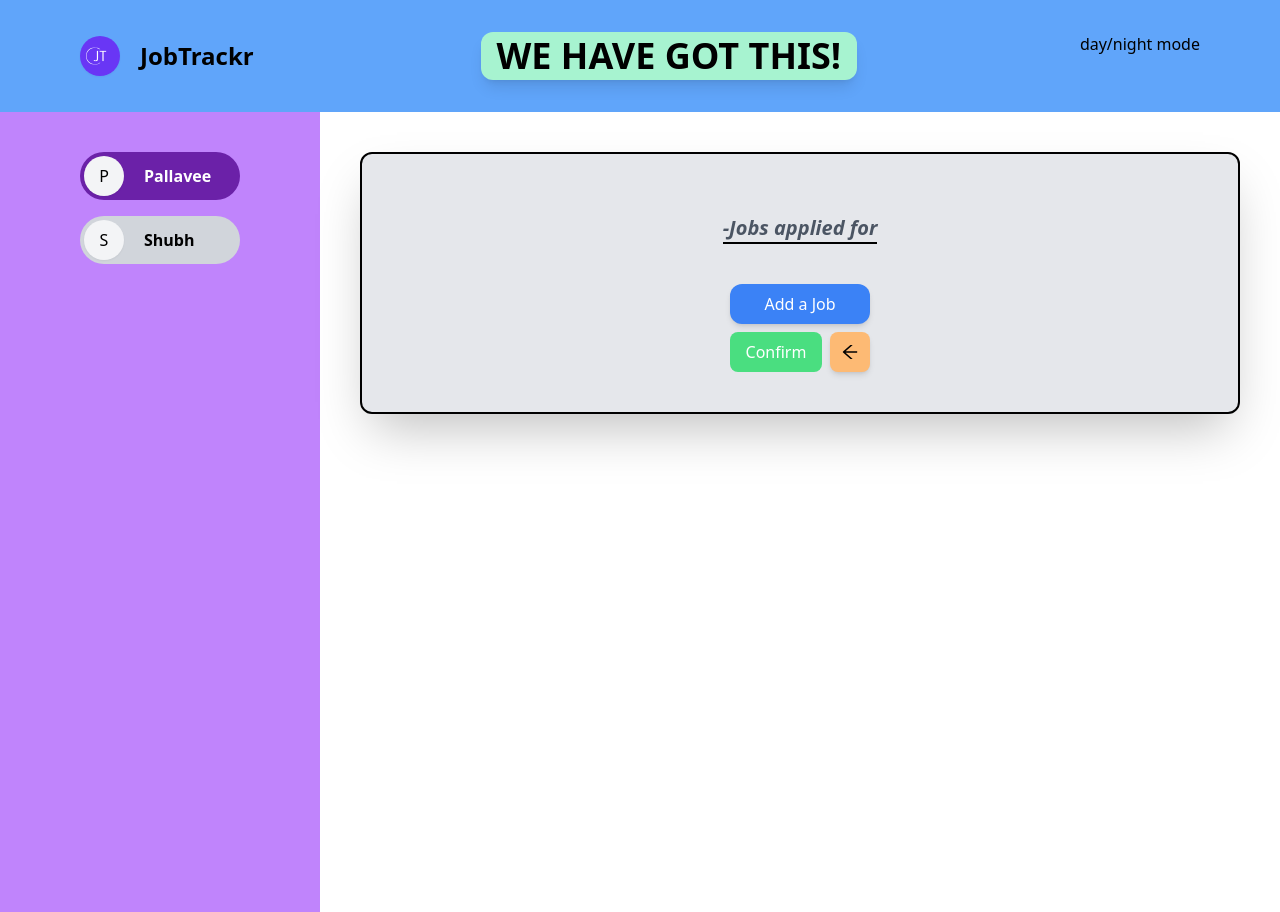
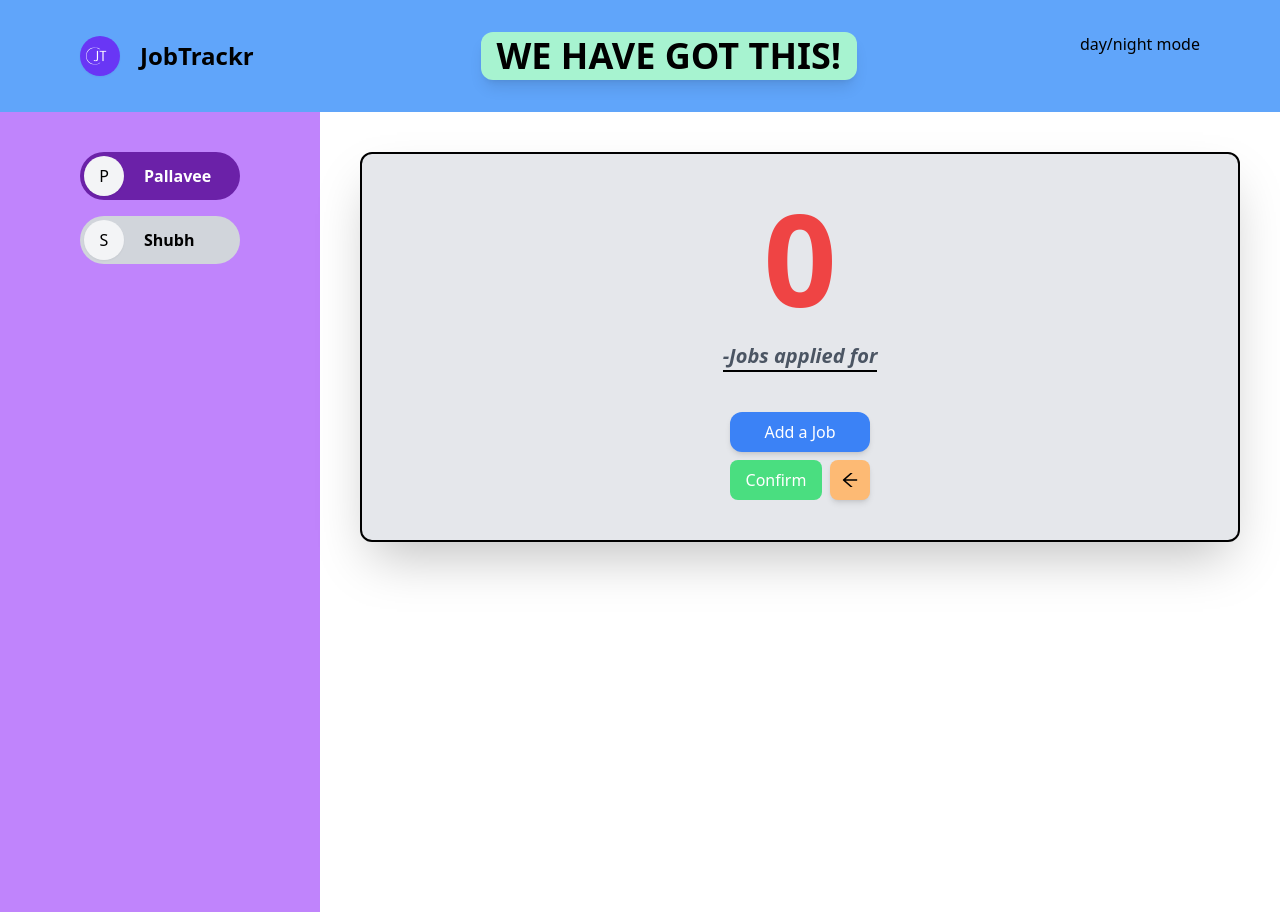
Before and after one commit to shubhjhawar/appliedjobs, a React (Vite) app: page /pallavee in a window 1280 px wide. Built offline with nearby package versions, Linux system fonts and the light colour scheme; no server answers.

Commit message:
added a 0

```diff
--- a/src/components/Jobs.jsx
+++ b/src/components/Jobs.jsx
@@ -3,7 +3,7 @@ import { AiOutlineArrowLeft } from 'react-icons/ai';
 import { useParams } from 'react-router-dom';
 
 const Jobs = ({name}) => {
-  const [jobs, setJobs] = useState(null);
+  const [jobs, setJobs] = useState(0);
   const [newJob, setNewJob] = useState(null);
   const [isSubmit, setIsSubmit] = useState(false);
 
```
